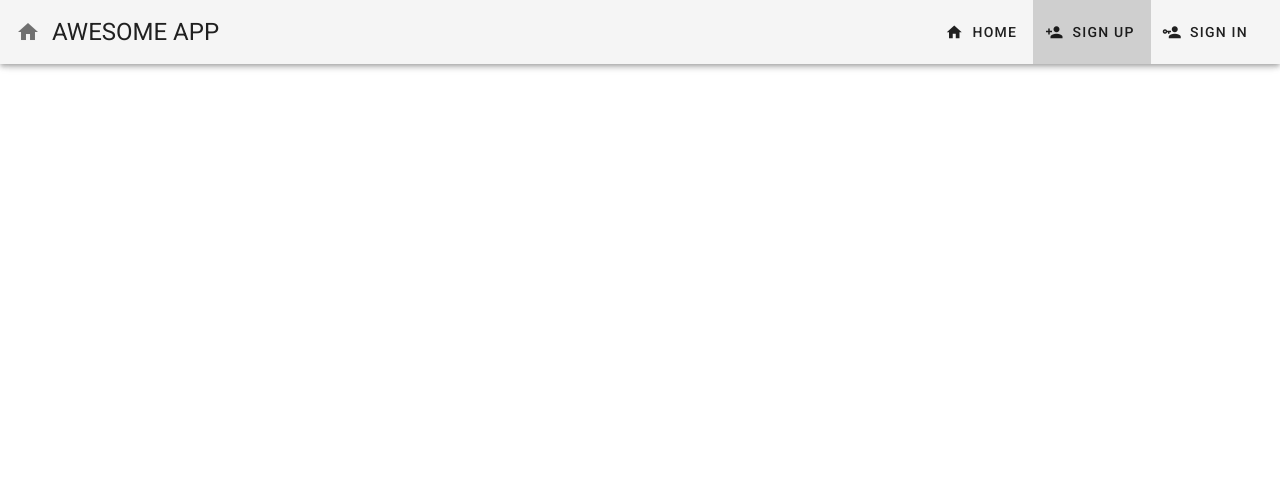
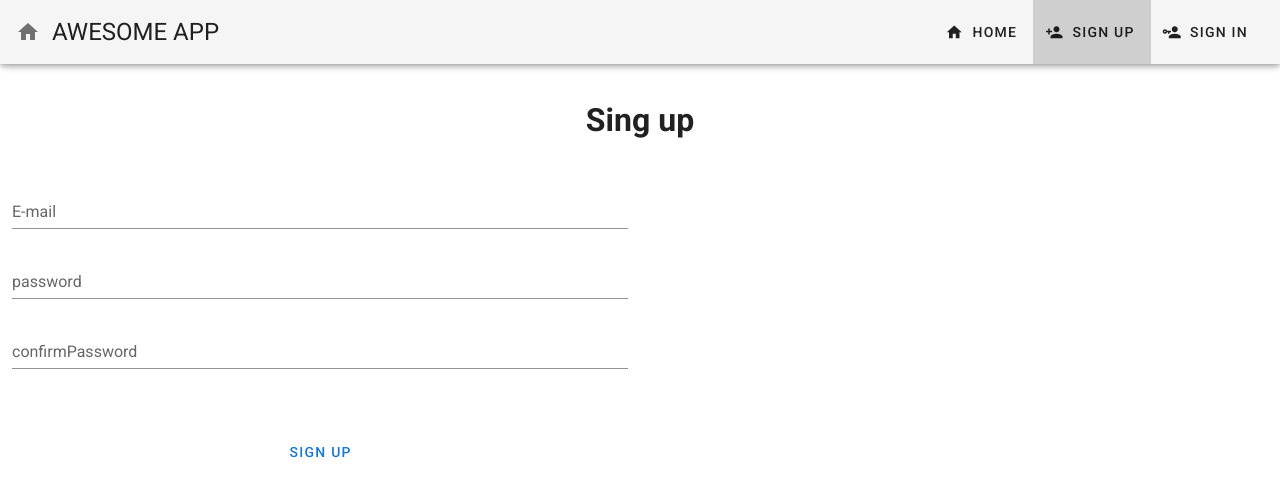
Before and after one commit to git-nori/_tr_vue-spa-demo-app, a Vue app: page /signup in a window 1280 px wide. Shown: the top 496 px of the page. Built offline with nearby package versions, Linux system fonts and the light colour scheme.

Commit message:
[mod]Home, Landing, Signin, Signup画面を修正

```diff
--- a/src/views/Home.vue
+++ b/src/views/Home.vue
@@ -1,4 +1,17 @@
-<template></template>
+<template>
+  <v-container fluid>
+    <v-row>
+      <v-col class="text-center mt-5">
+        <h1>Home page</h1>
+      </v-col>
+    </v-row>
+    <v-row>
+      <v-col class="text-center mt-3">
+        <p>This is a user's home page</p>
+      </v-col>
+    </v-row>
+  </v-container>
+</template>
 
 <script>
 export default {};
--- a/src/views/Landing.vue
+++ b/src/views/Landing.vue
@@ -1,8 +1,23 @@
 <template>
   <v-container fluid>
     <v-row>
-      <v-col class="text-center">
-        <h1>Landing page</h1>
+      <v-col class="text-center mt-5">
+        <h1>Welcom to Awesome App</h1>
+      </v-col>
+    </v-row>
+    <v-row>
+      <v-col xs="12" sm="6" class="text-center offset-sm3 mt-3">
+        <!-- blockquote => 引用・転載であることを表す -->
+        <blockquote class="blockquote text-xs-center">
+          It's a basic Single Page application
+          <br />with Google Firebase authentication
+        </blockquote>
+      </v-col>
+    </v-row>
+    <v-row>
+      <v-col xs="12" sm="6" class="text-center offset-sm3 mt-3">
+        <v-btn color="info" text to="/signup">Sign up</v-btn>
+        <v-btn color="info" text to="/signin">Sign in</v-btn>
       </v-col>
     </v-row>
   </v-container>
--- a/src/views/Signin.vue
+++ b/src/views/Signin.vue
@@ -0,0 +1,51 @@
+<template>
+  <v-container fluid>
+    <v-row>
+      <v-col class="text-center mt-5">
+        <h1>Sing in</h1>
+      </v-col>
+    </v-row>
+    <v-row>
+      <v-col xs="12" sm="6" class="text-center offset-sm3 mt-3">
+        <v-form>
+          <v-text-field
+            name="email"
+            label="E-mail"
+            type="email"
+            id="email"
+            required
+            :rules="emailRules"
+          ></v-text-field>
+          <v-text-field
+            name="password"
+            label="password"
+            type="password"
+            id="password"
+            required
+            :rules="passwordRules"
+          ></v-text-field>
+        </v-form>
+      </v-col>
+    </v-row>
+    <v-row>
+      <v-col xs="12" sm="6" class="text-center mt-5">
+        <v-btn color="primary" text>SIGN IN</v-btn>
+      </v-col>
+    </v-row>
+  </v-container>
+</template>
+
+<script>
+export default {
+  data() {
+    return {
+      emailRules: [
+        v => !!v || "E-mail is required",
+        v => /.+@.+\..+/.test(v) || "E-mail must be valid"
+      ],
+      passwordRules: [v => !!v || "password is required"],
+      confirmPasswordRules: [v => !!v || "password is required"]
+    };
+  }
+};
+</script>
--- a/src/views/Signup.vue
+++ b/src/views/Signup.vue
@@ -0,0 +1,59 @@
+<template>
+  <v-container fluid>
+    <v-row>
+      <v-col class="text-center mt-5">
+        <h1>Sing up</h1>
+      </v-col>
+    </v-row>
+    <v-row>
+      <v-col xs="12" sm="6" class="text-center offset-sm3 mt-3">
+        <v-form>
+          <v-text-field
+            name="email"
+            label="E-mail"
+            type="email"
+            id="email"
+            required
+            :rules="emailRules"
+          ></v-text-field>
+          <v-text-field
+            name="password"
+            label="password"
+            type="password"
+            id="password"
+            required
+            :rules="passwordRules"
+          ></v-text-field>
+          <v-text-field
+            name="confirmPassword"
+            label="confirmPassword"
+            type="password"
+            id="confirmPassword"
+            required
+            :rules="confirmPasswordRules"
+          ></v-text-field>
+        </v-form>
+      </v-col>
+    </v-row>
+    <v-row>
+      <v-col xs="12" sm="6" class="text-center mt-5">
+        <v-btn color="primary" text>SIGN UP</v-btn>
+      </v-col>
+    </v-row>
+  </v-container>
+</template>
+
+<script>
+export default {
+  data() {
+    return {
+      emailRules: [
+        v => !!v || "E-mail is required",
+        v => /.+@.+\..+/.test(v) || "E-mail must be valid"
+      ],
+      passwordRules: [v => !!v || "password is required"],
+      confirmPasswordRules: [v => !!v || "password is required"]
+    };
+  }
+};
+</script>
```
